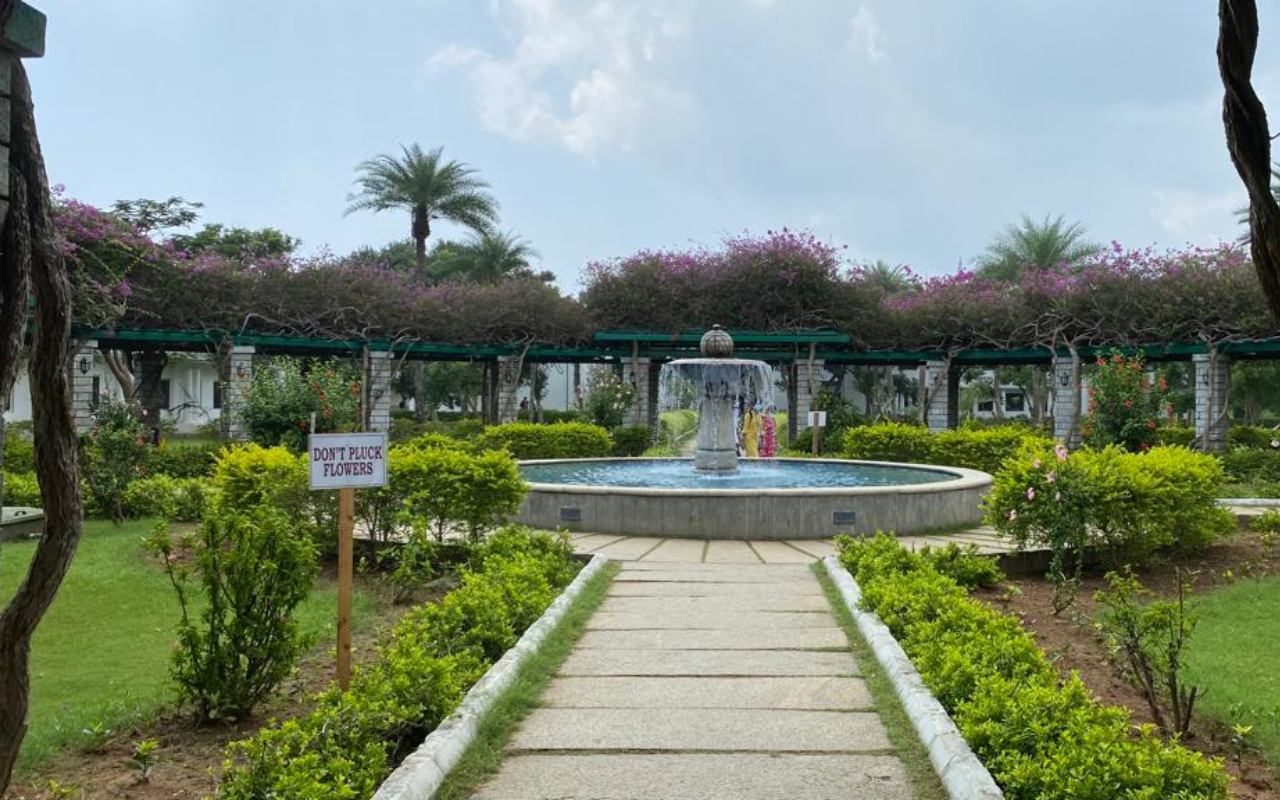
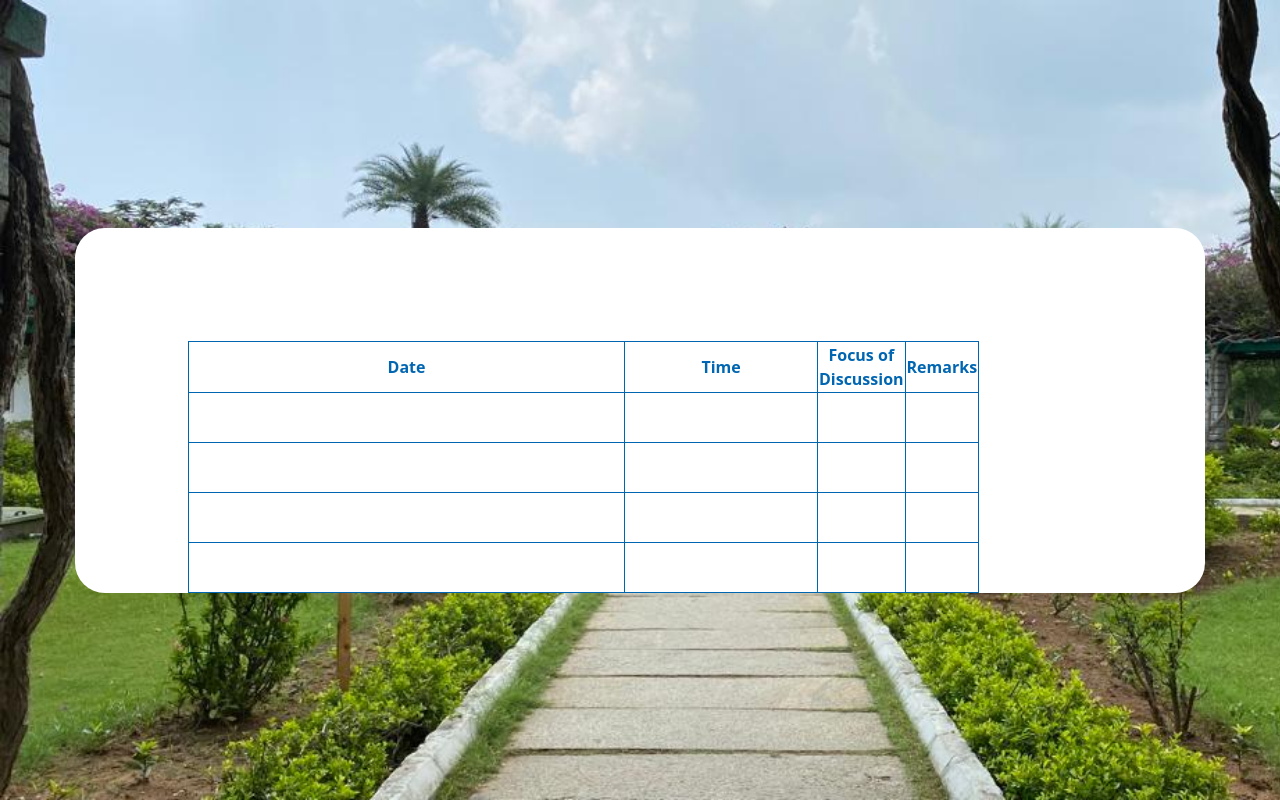
Before and after one commit to Mentor-Application/mentorClient, a Next.js app: page /student/1/MentorMeetingDetails in a window 1280 px wide. Built offline with nearby package versions, Linux system fonts and the light colour scheme.

Commit message:
Mentormeetingdetails

```diff
--- a/pages/student/[studentId]/MentorMeetingDetails.tsx
+++ b/pages/student/[studentId]/MentorMeetingDetails.tsx
@@ -1,9 +1,75 @@
-import React from 'react'
+import React, { useEffect, useState } from "react";
+import classes from "../../../styles/studentMainPage.module.css";
+import { useForm } from "react-hook-form";
+import { ApiService } from "../../../services/api.service"
 
-const MentorMeetingDetails = () => {
+export const MentorMeetingDetails = () => {
+
+    const { register, handleSubmit, setValue, getValues,formState: { errors }, } = useForm();
+
+
+    let apiService: ApiService = new ApiService();
+    const submitProfile = (values) => {
+      console.log(values);
+    };
+
     return (
-        <div>
 
+        <div
+      style={{
+        overflowY: "scroll",
+        height: "100vh",
+      }}
+      className="row"
+    >
+      <div
+        style={{ height: "90%" }}
+        className="d-flex justify-content-center align-items-center col-lg-12 col-md-11 col-xl-12"
+      >
+        <div className={classes.forms}>
+
+        <form onSubmit={handleSubmit(submitProfile)}
+        className="d-flex flex-column justify-content-around align-items-center">
+           <table style={{marginTop:'10%'}} className={classes.table}>
+            <tr>
+                <th style={{width:'15%'}} className={classes.tablehead} >Date</th>
+                <th style={{width:'20%'}} className={classes.tablehead} >Time</th>
+                <th className={classes.tablehead} >Focus of Discussion</th>
+                <th className={classes.tablehead} >Remarks</th>
+            </tr>
+           <tr>
+             <td style={{height:'50px'}} className={classes.table} ><input {...register("achallenges")} className={classes.inputbox} type="text"/></td>
+             <td className={classes.table} ><input {...register("achallenges")} className={classes.inputbox} type="text"/></td>
+             <td className={classes.table} ><input {...register("achallenges")} className={classes.inputbox} type="text"/></td>
+             <td className={classes.table} ><input {...register("asourcesupport")} className={classes.inputbox} type="text"/></td>
+
+           </tr>
+           <tr>
+             <td style={{height:'50px'}}  className={classes.table} ><input {...register("achallenges")} className={classes.inputbox} type="text"/></td>
+             <td className={classes.table} ><input {...register("achallenges")} className={classes.inputbox} type="text"/></td>
+             <td className={classes.table} ><input {...register("rchallenges")} className={classes.inputbox} type="text"/></td>
+             <td className={classes.table} ><input {...register("rsourcesupport")} className={classes.inputbox} type="text"/></td>
+
+           </tr>
+           <tr>
+             <td style={{height:'50px'}}  className={classes.table} ><input {...register("achallenges")} className={classes.inputbox} type="text"/></td>
+             <td className={classes.table} ><input {...register("achallenges")} className={classes.inputbox} type="text"/></td>
+             <td className={classes.table} ><input {...register("hchallenges")} className={classes.inputbox} type="text"/></td>
+             <td className={classes.table} ><input {...register("hsourcesupport")} className={classes.inputbox} type="text"/></td>
+           </tr>
+
+           <tr>
+
+             <td style={{height:'50px'}}  className={classes.table} ><input {...register("achallenges")} className={classes.inputbox} type="text"/></td>
+             <td className={classes.table} ><input {...register("achallenges")} className={classes.inputbox} type="text"/></td>
+             <td className={classes.table} ><input {...register("fchallenges")} className={classes.inputbox} type="text"/></td>
+             <td className={classes.table} ><input {...register("fsourcesupport")} className={classes.inputbox} type="text"/></td>
+
+           </tr>
+         </table>
+        </form>
+        </div>
+        </div>
         </div>
     )
 }
```
Also changed, not shown: pages/landing.tsx (+7 -0 lines).
